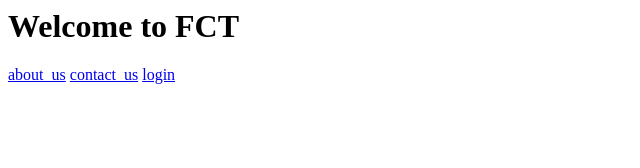
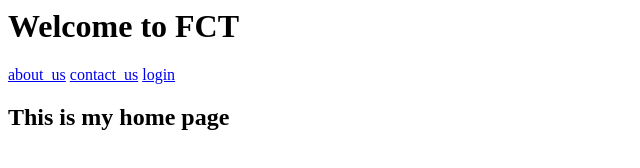
Before and after one commit to iamsakshi7108/git_branch, a plain HTML site: page index.html in a window 1280 px wide. Shown: the whole page, without its empty margins (0-640 px from the left). Drawn offline with Linux system fonts and the light colour scheme.

Commit message:
Added 7th line in index.html file

```diff
--- a/index.html
+++ b/index.html
@@ -2,3 +2,5 @@
 <a href="about_us.html">about_us</a>
 <a href="contact.html">contact_us</a>
 <a href="login.html">login</a>
+
+<h2> This is my home page </h2>
```
